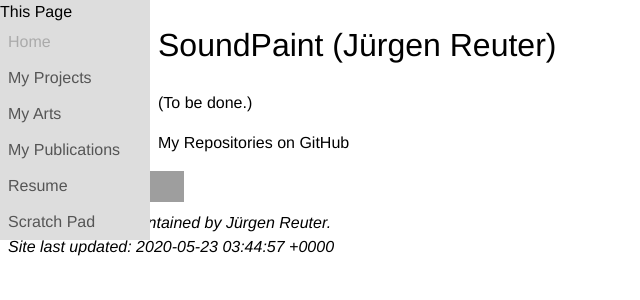
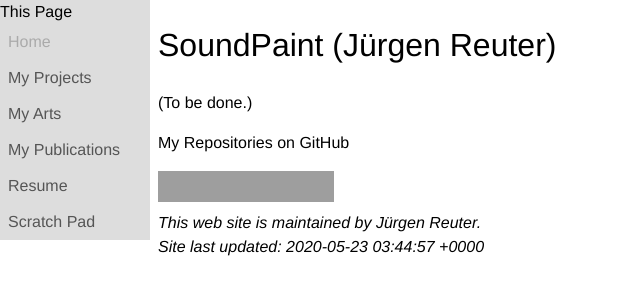
Before and after one commit to soundpaint/soundpaint.github.io, a Jekyll site: the page built from index.md, in a window 1280 px wide. Shown: the top 300 px of the page, without its empty margins (0-640 px from the left). Built offline with Jekyll 4.4.1, drawn with Linux system fonts in a browser that asks for light colours; our own code applies the rules of GitHub Pages for plain Markdown files; grey boxes are pictures that could not be loaded.

Commit message:
Footer
* Fix padding.

```diff
--- a/_layouts/default.html
+++ b/_layouts/default.html
@@ -17,8 +17,6 @@
       <div id="main">
         {{ content }}
       </div>
-    </div>
-    <div class="endmatter">
       <div id="footer">
         {% include _footer.html %}
       </div>
--- a/_sass/layout.scss
+++ b/_sass/layout.scss
@@ -1,4 +1,4 @@
-#main {
+#main, #footer {
   padding-left: 150px;
 }
 
```
